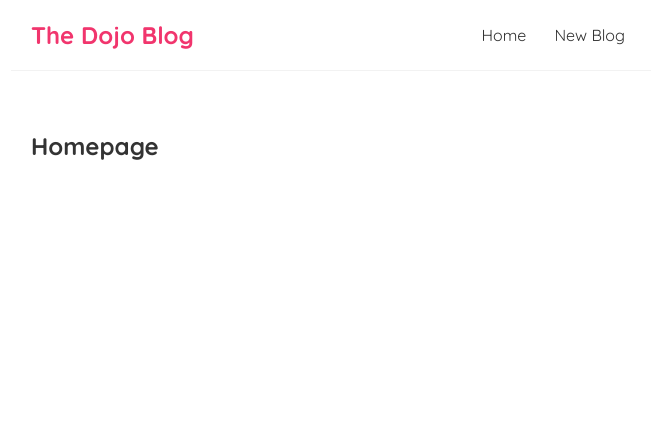
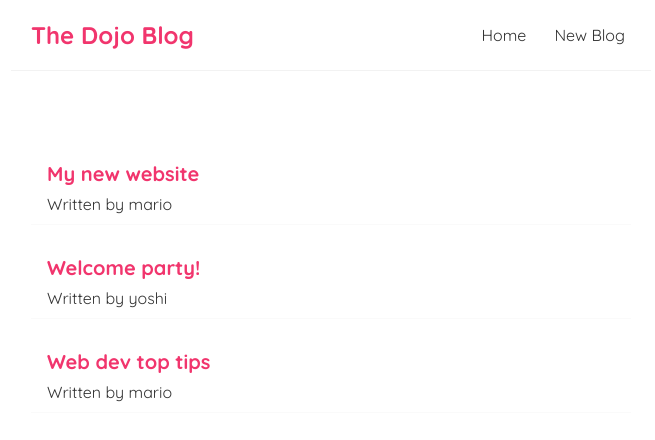
Before and after one commit to Williano/Modern-JavaScript, a React (Create React App) app in the folder Reactjs/dojo-blog/: page / in a window 1280 px wide. Shown: the top 440 px of the page, without its empty margins (309-964 px from the left). Built offline with nearby package versions, Linux system fonts and the light colour scheme.

Commit message:
add list of blog

```diff
--- a/Reactjs/dojo-blog/src/Home.js
+++ b/Reactjs/dojo-blog/src/Home.js
@@ -1,7 +1,25 @@
+import { useState } from "react";
+
 const Home = () => {
+  const [blogs, setBlogs] = useState([
+    { title: "My new website", body: "lorem ipsum...", author: "mario", id: 1 },
+    { title: "Welcome party!", body: "lorem ipsum...", author: "yoshi", id: 2 },
+    {
+      title: "Web dev top tips",
+      body: "lorem ipsum...",
+      author: "mario",
+      id: 3,
+    },
+  ]);
+
   return (
     <div className="home">
-      <h2>Homepage</h2>
+      {blogs.map((blog) => (
+        <div className="blog-preview" key={blog.id}>
+          <h2>{blog.title}</h2>
+          <p>Written by {blog.author}</p>
+        </div>
+      ))}
     </div>
   );
 };
```
